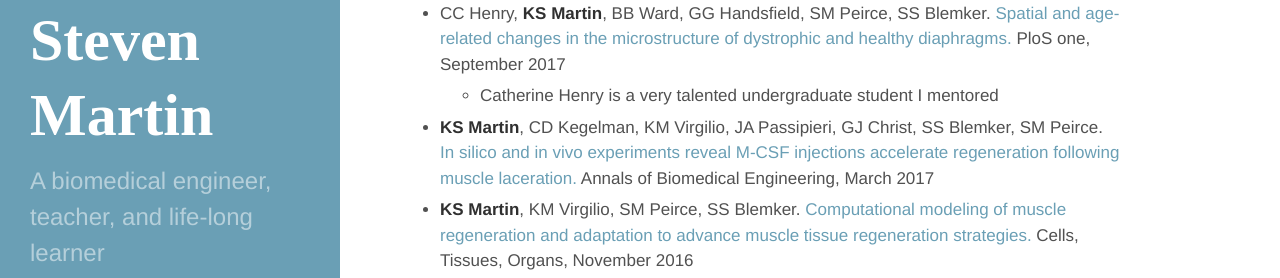
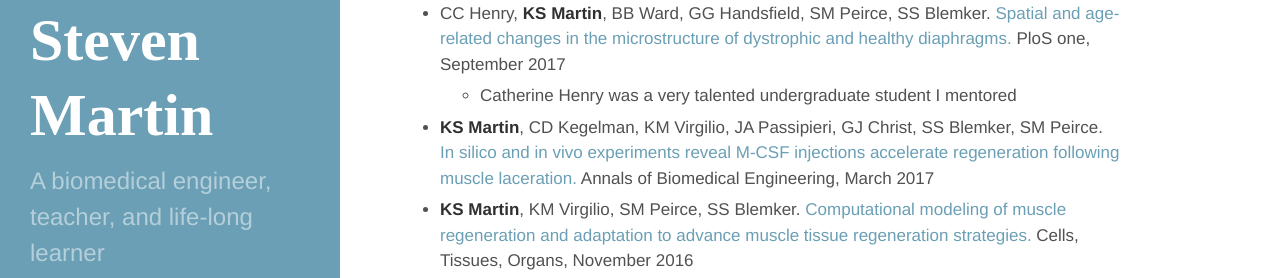
Before and after one commit to ksm362/ksm362.github.io, a Jekyll site: the page built from PubsCV.md, in a window 1280 px wide and 900 px high. Shown: the part 411-689 px from the top of the window. Built offline with Jekyll 4.4.1, drawn with Linux system fonts in a browser that asks for light colours.

Commit message:
spelling mistakes

```diff
--- a/PubsCV.md
+++ b/PubsCV.md
@@ -11,7 +11,7 @@
 
 - JA Call, J Donet, **KS Martin**, AK Sharma, X Chen, J Zhang, J Cai, CA Galarreta, M Okutsu, Z Du, VA Lira, M Zhang, B Mehrad, BH Annex, AL Klibanov, RP Bowler, VE Laubach, SM Peirce, Z Yan. [Muscle-derived extracellular superoxide dismutase inhibits endothelial activation and protects against multiple organ dysfunction syndrome in mice.](http://www.sciencedirect.com/science/article/pii/S0891584917307827) Free Radic Biol Med, October 2017
 - CC Henry, **KS Martin**, BB Ward, GG Handsfield, SM Peirce, SS Blemker. [Spatial and age-related changes in the microstructure of dystrophic and healthy diaphragms.](http://journals.plos.org/plosone/article?id=10.1371/journal.pone.0183853) PloS one, September 2017
-	- Catherine Henry is a very talented undergraduate student I mentored
+	- Catherine Henry was a very talented undergraduate student I mentored
 - **KS Martin**, CD Kegelman, KM Virgilio, JA Passipieri, GJ Christ, SS Blemker, SM Peirce. [In silico and in vivo experiments reveal M-CSF injections accelerate regeneration following muscle laceration.](https://www.ncbi.nlm.nih.gov/pubmed/27718091) Annals of Biomedical Engineering, March 2017
 - **KS Martin**, KM Virgilio, SM Peirce, SS Blemker. [Computational modeling of muscle regeneration and adaptation to advance muscle tissue regeneration strategies.](https://www.karger.com/Article/Abstract/443635) Cells, Tissues, Organs, November 2016
 - **KS Martin**, SS Blemker, SM Peirce. [Agent-based computational model of skeletal muscle investigates muscle-specific responses to disuse-induced muscle atrophy.](http://jap.physiology.org/content/118/10/1299.abstract) Journal of Applied Physiology, May 2015
--- a/index.html
+++ b/index.html
@@ -13,9 +13,9 @@
 	I am working in <a href="http://ki.se/en/fyfa/molecular-and-cellular-exercise-physiology">Dr. Jorge Ruas's Lab</a>.
 	Though I have numerous projects, my main focus is on exercise-driven inter-organ communication.
 	It is a large departure from my previous work, though connected by my fascination with skeletal muscle and its ability to constantly adapt and remodel.
-	During my graduate work, with the mentorship of <a href="http://bme.virginia.edu/peirce/">Dr. Shayn Peirce-Cottler</a> and
+	During my graduate work, under the mentorship of <a href="http://bme.virginia.edu/peirce/">Dr. Shayn Peirce-Cottler</a> and
 	<a href="http://bme.virginia.edu/muscle/">Dr. Silvia Blemker</a>, I created computational models to simulate muscle atrophy and regeneration.
-	Under the guidance of <a href="http://christlab.org/">Dr. George Christ</a>, my previous post-doctoral work focuses on regeneration following volumetric muscle loss.
+	With the guidance of <a href="http://christlab.org/">Dr. George Christ</a>, my previous post-doctoral work focuses on regeneration following volumetric muscle loss.
 	Please check out my <a href="{{ site.baseurl }}Research">research</a>  section for details on many of the projects I am involved in!
 <!-- 	<a href="{{ site.baseurl }}/posts/test">atrophy</a>
 	<a href="{{ site.baseurl }}about">test2</a>  -->
```
Also changed, not shown: _posts/2016-02-23-Collaborations.md (+1 -1 lines).
